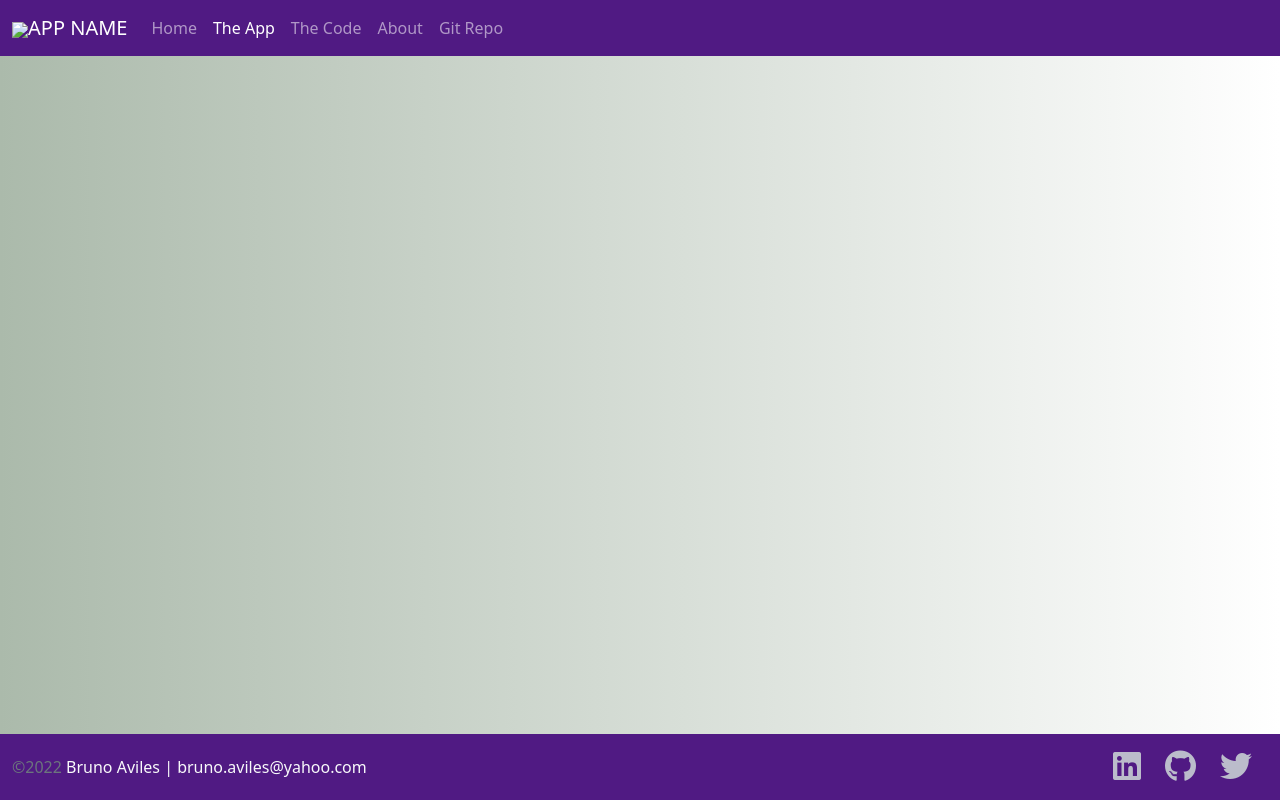
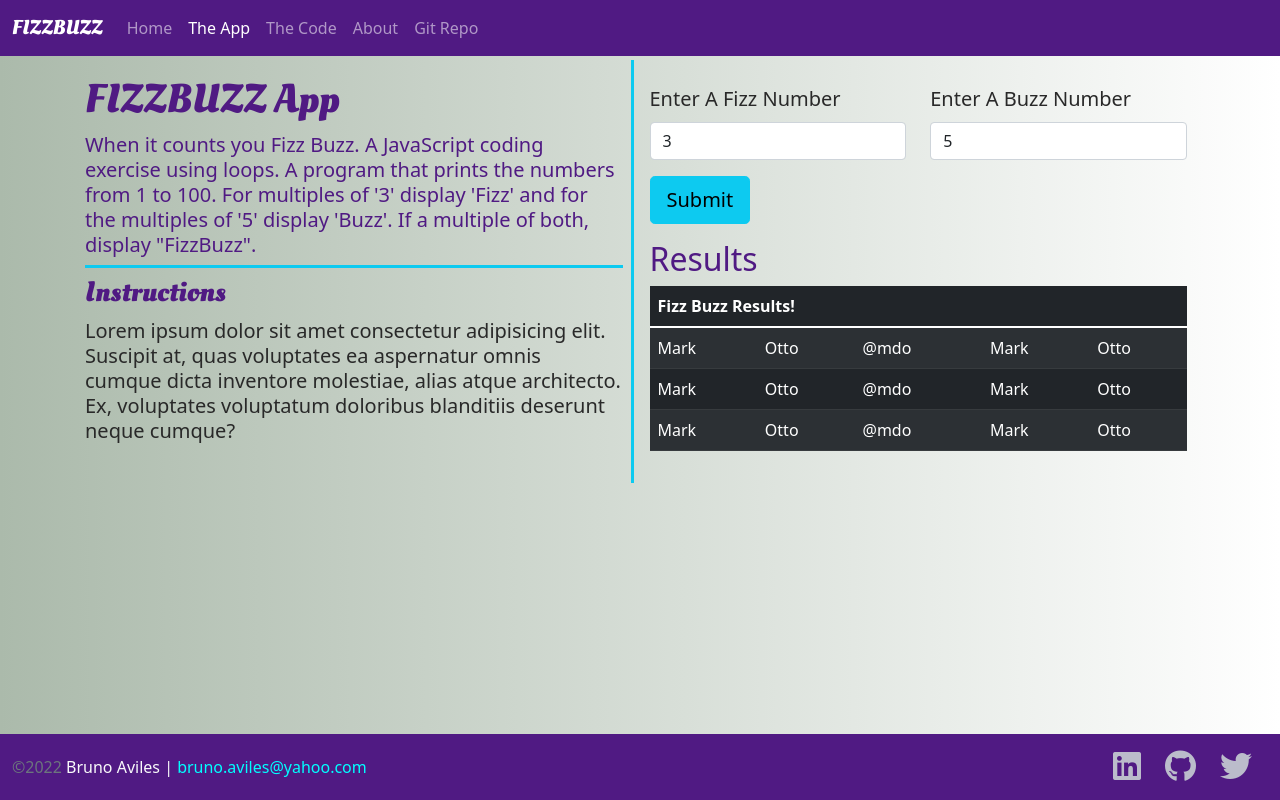
Before and after one commit to bruno-aviles/FizzBuzz, a plain HTML site: page app.html in a window 1280 px wide. Drawn offline with nearby package versions, Linux system fonts and the light colour scheme.

Commit message:
modify The App page layout

```diff
--- a/app.html
+++ b/app.html
@@ -3,7 +3,7 @@
 
 <head>
     <!-- Change 'App Name' for every project -->
-    <title>App Name: A Coding Project By Bruno Aviles</title>
+    <title>FIZZBUZZ: A Coding Project By Bruno Aviles</title>
     <!-- Required meta tags -->
     <meta charset="utf-8">
     <meta name="viewport" content="width=device-width, initial-scale=1, shrink-to-fit=no">
@@ -14,7 +14,7 @@
     <!-- Custom CSS -->
     <link rel="stylesheet" href="/css/site.css">
     <!-- Favicon -->
-    <link rel="icon" type="image/png" href="">
+    <link rel="icon" type="image/png" href="/img/favicon-logo.svg">
 
     <!-- Font Awesome -->
     <script src="https://kit.fontawesome.com/8a7b6b0a99.js" crossorigin="anonymous"></script>
@@ -26,7 +26,7 @@
     <nav class="navbar navbar-expand-md navbar-dark fixed-top ">
         <div class="container-fluid">
             <!-- Change 'APP NAME' to your brand name -->
-            <a class="navbar-brand" href="#"><img src="/img/Favicon_Brand-White.svg" width="30">APP NAME</a>
+            <a class="navbar-brand logoFont" href="index.html">FIZZBUZZ</a>
             <button class="navbar-toggler" type="button" data-bs-toggle="collapse" data-bs-target="#navbarCollapse"
                 aria-controls="navbarCollapse" aria-expanded="false" aria-label="Toggle navigation">
                 <span class="navbar-toggler-icon"></span>
@@ -58,7 +58,79 @@
     <!-- MAIN -->
     <main class="flex-shrink-0">
         <div class="container">
-
+            <div class="row g-3 gy-2">
+                <!-- Instructions -->
+                <div class="col border-end border-info border-3">
+                    <div class="row row-cols-1">
+                        <div class="col">
+                            <h1 class="mt-3 logoFont">FIZZBUZZ App</h1>
+                            <h4 class="lead lh-sm fw-normal border-bottom border-info border-3 pb-2">When it counts you Fizz Buzz. A JavaScript coding exercise using loops. A program that prints the numbers from 1 to 100. For multiples of '3' display 'Fizz' and for the multiples of '5' display 'Buzz'. If a multiple of both, display "FizzBuzz".</h4>
+                        </div>
+                        <div class="col">
+                            <h3 class="logoFont">Instructions</h3>
+                            <p class="lead lh-sm fw-normal">Lorem ipsum dolor sit amet consectetur adipisicing elit. Suscipit at, quas voluptates ea aspernatur omnis cumque dicta inventore molestiae, alias atque architecto. Ex, voluptates voluptatum doloribus blanditiis deserunt neque cumque?</p>
+                        </div>
+                    </div>
+                </div>
+                <!-- App -->
+                <div class="col p-3">
+                    <!-- Inputs -->
+                    <form class="mt-2">
+                        <div class="row row-cols-1 row-cols-sm-2 gy-3">
+                            <div class="col">
+                                <label class="form-label lead fw-normal" for="fizzNumber">Enter A Fizz Number</label>
+                                <input class="form-control" type="number" id="fizzNumber" value="3">
+                            </div>
+                            <div class="col">
+                                <label class="form-label lead fw-normal" for="buzzNumber">Enter A Buzz Number</label>
+                                <input class="form-control" type="number" id="buzzNumber" value="5">
+                            </div>
+                        </div>
+                        <!-- Button -->
+                        <div class="row mt-3">
+                            <div class="col">
+                                <button class="btn btn-info btn-lg" type="button">Submit</button>
+                            </div>
+                        </div>
+                    </form>
+                    <!-- Results -->
+                    <div class="row mt-3">
+                        <h2>Results</h2>
+                        <div class="table-responsive-md">
+                            <table class="table table-dark table-striped">
+                                <thead>
+                                    <tr>
+                                        <th scope="row" colspan="5">Fizz Buzz Results!</th>
+                                    </tr>
+                                </thead>
+                                <tbody>
+                                    <tr>
+                                        <td>Mark</td>
+                                        <td>Otto</td>
+                                        <td>@mdo</td>
+                                        <td>Mark</td>
+                                        <td>Otto</td>
+                                    </tr>
+                                    <tr>
+                                        <td>Mark</td>
+                                        <td>Otto</td>
+                                        <td>@mdo</td>
+                                        <td>Mark</td>
+                                        <td>Otto</td>
+                                    </tr>
+                                    <tr>
+                                        <td>Mark</td>
+                                        <td>Otto</td>
+                                        <td>@mdo</td>
+                                        <td>Mark</td>
+                                        <td>Otto</td>
+                                    </tr>
+                                </tbody>
+                            </table>
+                        </div>
+                    </div>
+                </div>
+            </div>
         </div>
     </main>
 
@@ -69,13 +141,8 @@
                 <!-- copyright -->
                 <div class="col d-flex align-items-center justify-content-center justify-content-md-start order-last order-sm-first text-light">
                     <div>
-                        <span class="text-muted">&copy;2022</span> Bruno Aviles | bruno.aviles@yahoo.com
+                        <span class="text-muted">&copy;2022</span> Bruno Aviles | <span style="color: aqua;">bruno.aviles@yahoo.com</span>
                     </div>
-                </div>
-                <!-- logo -->
-                <div class="col d-flex align-items-center justify-content-center">
-                    <img src="/img/portfolioLogoWhite.svg" alt="" height="33">
-                    <!-- <div class="text-light">BrunoAviles</div> -->
                 </div>
                 <!-- social media links -->
                 <div class="col d-flex align-items-center justify-content-center justify-content-md-end">
@@ -90,9 +157,7 @@
     </footer>
 
     <!-- Bootstrap JS -->
-    <script src="https://cdn.jsdelivr.net/npm/bootstrap@5.1.1/dist/js/bootstrap.bundle.min.js"
-        integrity="sha384-/bQdsTh/da6pkI1MST/rWKFNjaCP5gBSY4sEBT38Q/9RBh9AH40zEOg7Hlq2THRZ" crossorigin="anonymous">
-    </script>
+    <script src="https://cdn.jsdelivr.net/npm/bootstrap@5.1.1/dist/js/bootstrap.bundle.min.js" integrity="sha384-/bQdsTh/da6pkI1MST/rWKFNjaCP5gBSY4sEBT38Q/9RBh9AH40zEOg7Hlq2THRZ" crossorigin="anonymous"></script>
 
     <script src="/js/site.js"></script>
 
```
